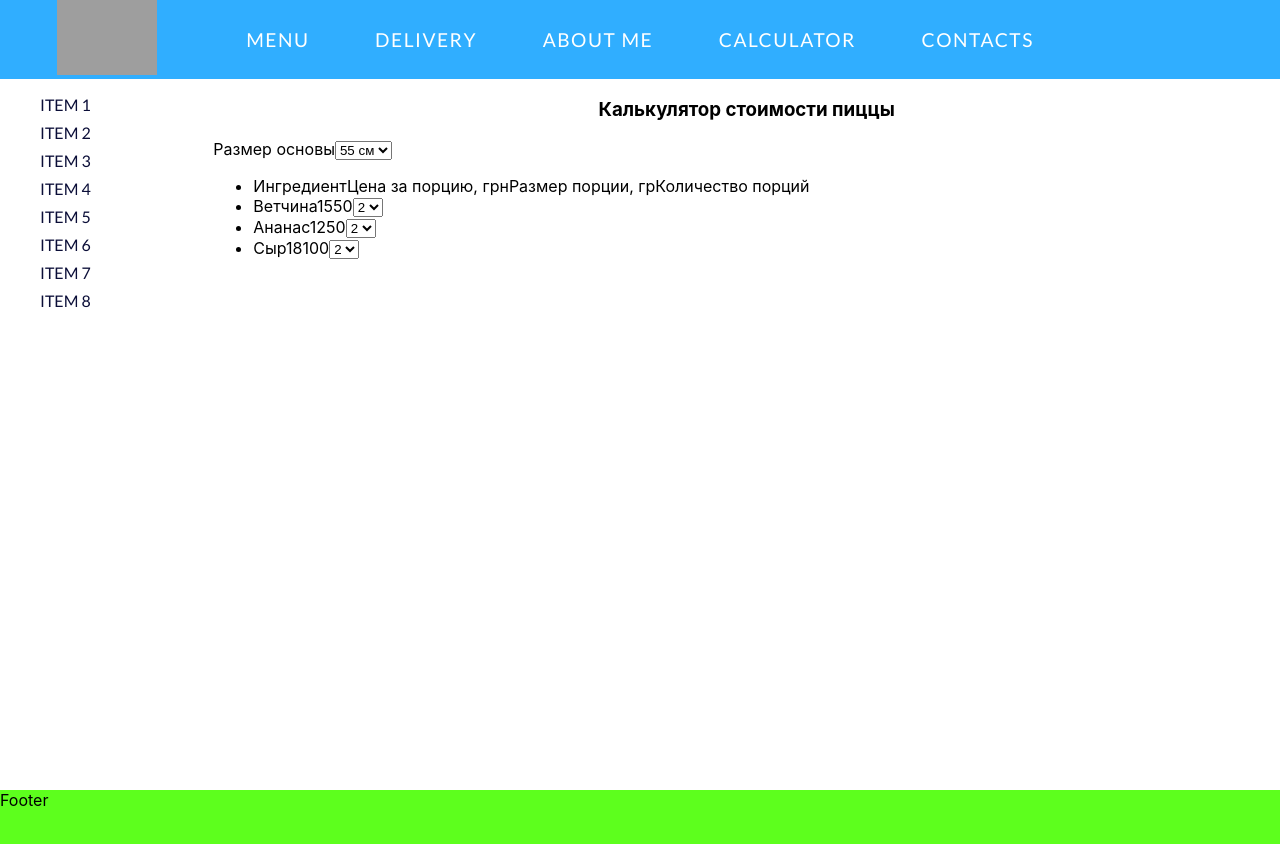
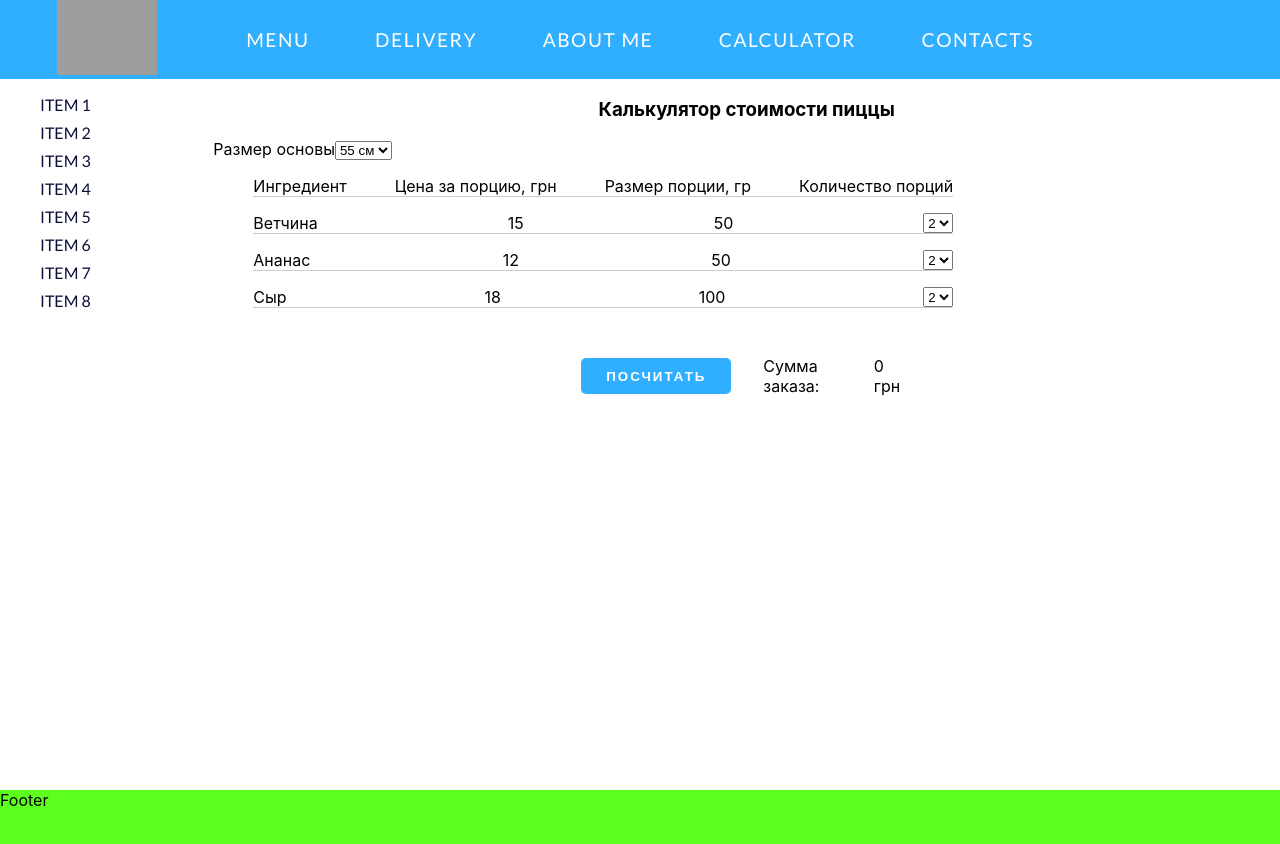
Before and after one commit to AlexSandr90/pizza-calculator, a React (Create React App) app: page / in a window 1280 px wide. Shown: the top 844 px of the page. Built offline with nearby package versions, Linux system fonts and the light colour scheme; grey boxes are pictures that could not be loaded.

Commit message:
its work!

```diff
--- a/src/components/Content/Content.jsx
+++ b/src/components/Content/Content.jsx
@@ -1,16 +1,108 @@
-import React from 'react';
+import React, { Component } from 'react';
 
 import '../../utils/variables.css';
 import classes from './content.module.scss';
+import Ingredients from "./Ingredients";
 
-const Content = () => {
+class Content extends Component {
 
+    state = {
+        sum: 0,
+        menuFields: [
+            {
+                id: 0,
+                since: 50,
+                selectId: 'ham',
+                ingredient: 'Ветчина',
+                priceToOne: 15,
+                selectName: 'ham'
+            },
+            {
+                id: 1,
+                since: 50,
+                selectId: 'pineapple',
+                ingredient: 'Ананас',
+                priceToOne: 12,
+                selectName: 'pineapple'
+            },
+            {
+                id: 2,
+                since: 100,
+                selectId: 'cheese',
+                ingredient: 'Сыр',
+                priceToOne: 18,
+                selectName: 'cheese'
+            }
+        ]
+
+    };
+
+    render() {
         const {
+            btn,
             calc,
+            price,
             calcTable,
             calcHeader,
+            priceBlock,
             mainContent
         } = classes;
+
+        const listItem = this.state.menuFields.map(item => {
+           const {
+               id,
+               since,
+               selectId,
+               ingredient,
+               priceToOne,
+               selectName
+           } = item;
+
+           return (
+               <Ingredients
+                   key={ id }
+                   since={ since }
+                   selectId={ selectId }
+                   ingredient={ ingredient }
+                   priceToOne={ priceToOne }
+                   selectName={ selectName }
+               />
+           )
+        });
+
+
+        const handleCalculateSum = () => {
+            const numberHam = document.getElementById('ham').value;
+            const pizzaBaseSIze = document.getElementById('radius').value;
+            const numberCheese = document.getElementById('cheese').value;
+            const numberPineapple = document.getElementById('pineapple').value;
+
+            let pizzaBaseCost;
+
+            console.log('pizzaBaseSIze: ', pizzaBaseSIze);
+
+            if ( pizzaBaseSIze === '35' ) {
+                pizzaBaseCost = 55
+            }
+            if ( pizzaBaseSIze === '55' ) {
+                pizzaBaseCost = 65
+            }
+            if ( pizzaBaseSIze === '75' ) {
+                pizzaBaseCost = 75
+            }
+
+            console.log('pizzaBaseCost: ', pizzaBaseCost);
+            console.log(numberHam);
+
+            console.log('click');
+
+            const result = pizzaBaseCost + (numberHam * 15) + (numberCheese * 18) + (numberPineapple * 12);
+
+            this.setState(() => ({
+                sum: result
+            }))
+
+        };
 
         return (
             <main className={mainContent}>
@@ -19,9 +111,9 @@ const Content = () => {
                     <div className={ calcHeader }>
                         <span>Размер основы</span>
                         <select name="radius" id="radius">
-                        <option value="35">35 см</option>
-                        <option value="55" selected>55 см</option>
-                        <option value="75">75 см</option>
+                            <option value={35}>35 см</option>
+                            <option value={55} selected>55 см</option>
+                            <option value={75}>75 см</option>
                         </select>
                     </div>
                     <ul className={ calcTable }>
@@ -31,46 +123,33 @@ const Content = () => {
                             <span>Размер порции, гр</span>
                             <span>Количество порций</span>
                         </li>
-                    <li>
-                        <span>Ветчина</span>
-                        <span>15</span>
-                        <span>50</span>
-                        <select name="ham" id="ham">
-                            <option value="1">1</option>
-                            <option value="2" selected>2</option>
-                            <option value="3">3</option>
-                            <option value="4">4</option>
-                            <option value="5">5</option>
-                        </select>
-                    </li>
-                    <li>
-                        <span>Ананас</span>
-                        <span>12</span>
-                        <span>50</span>
-                        <select name="pineapple" id="pineapple">
-                            <option value="1">1</option>
-                            <option value="2" selected>2</option>
-                            <option value="3">3</option>
-                            <option value="4">4</option>
-                            <option value="5">5</option>
-                        </select>
-                    </li>
-                    <li>
-                        <span>Сыр</span>
-                        <span>18</span>
-                        <span>100</span>
-                        <select name="cheese" id="cheese">
-                            <option value="1">1</option>
-                            <option value="2" selected>2</option>
-                            <option value="3">3</option>
-                            <option value="4">4</option>
-                            <option value="5">5</option>
-                        </select>
-                    </li>
+
+                        { listItem }
+
                     </ul>
+
+
+                    <div className={ priceBlock }>
+                        <button
+                            className={ btn }
+                            onClick={ handleCalculateSum }
+                        >
+                            Посчитать
+                        </button>
+
+                        <p className={ price }>
+                            <span>Сумма заказа: </span>
+                            <span>{ this.state.sum } грн</span>
+                        </p>
                     </div>
+
+                </div>
+
+
             </main>
         )
+    }
+
 };
 
 export default Content;
--- /dev/null
+++ b/src/components/Content/Ingredients/Ingredients.jsx
@@ -0,0 +1,33 @@
+import React from 'react';
+
+import classes from './ingredients.module.scss';
+
+const Ingredients = props => {
+    const { listItem } = classes;
+
+    const {
+        id,
+        since,
+        selectId,
+        ingredient,
+        priceToOne,
+        selectName
+    } = props;
+
+    return (
+        <li key={ id } className={ listItem }>
+            <span>{ ingredient }</span>
+            <span>{ priceToOne }</span>
+            <span>{ since }</span>
+            <select name={ selectName } id={ selectId }>
+                <option value="1">1</option>
+                <option value="2" selected>2</option>
+                <option value="3">3</option>
+                <option value="4">4</option>
+                <option value="5">5</option>
+            </select>
+        </li>
+    )
+};
+
+export default Ingredients;
--- /dev/null
+++ b/src/components/Content/Ingredients/index.js
@@ -0,0 +1,3 @@
+import Ingredients from "./Ingredients";
+
+export default Ingredients;
--- /dev/null
+++ b/src/components/Content/Ingredients/ingredients.module.scss
@@ -0,0 +1,3 @@
+.listItem {
+  color: inherit;
+}
--- a/src/components/Content/content.module.scss
+++ b/src/components/Content/content.module.scss
@@ -19,5 +19,62 @@
 }
 
 .calcTable {
+  li {
+    display: flex;
+    max-width: 700px;
+    width: 100%;
+    justify-content: space-between;
 
+    margin-bottom: 1rem;
+    border-bottom: 1px solid #cccccc;
+
+    align-self: center;
+
+    span {
+      align-self: center;
+
+    }
+  }
 }
+
+.priceBlock {
+  display: flex;
+  max-width: 700px;
+
+  width: 100%;
+  justify-content: flex-end;
+}
+
+.btn {
+  display: flex;
+  box-sizing: border-box;
+  justify-content: center;
+  align-items: center;
+  align-self: center;
+  max-width: 150px;
+  margin-right: 2rem;
+  width: 100%;
+  height: 36px;
+  border-radius: 5px;
+  border: none;
+  background-color: var(--main-bg-header);
+  font-family: var(--main-ff-lato-reg);
+  text-transform: uppercase;
+  color: var(--main-font-color);
+  letter-spacing: 2px;
+  transition: all .2s ease-in-out;
+  cursor: pointer;
+  font-weight: bold;
+
+  &:hover {
+    color: var(--main-font-color-hover);
+    background-color: var(--main-bg-hover);
+  }
+}
+
+.price {
+  display: flex;
+  max-width: 150px;
+  width: 100%;
+  justify-content: space-between;
+}
--- a/src/utils/variables.css
+++ b/src/utils/variables.css
@@ -1,5 +1,6 @@
 :root {
     --main-bg-header: #30aeff;
+    --main-bg-hover: #2f91ff;
     --main-font-color: #ffffff;
     --main-font-color-hover: #b3c2ff;
     --main-ff-lato-reg: 'Lato', sans-serif;
```
Also changed, not shown: 1 other file (tests, documents, lock files or other folders). Lines whose indentation alone changed are shown as unchanged.
